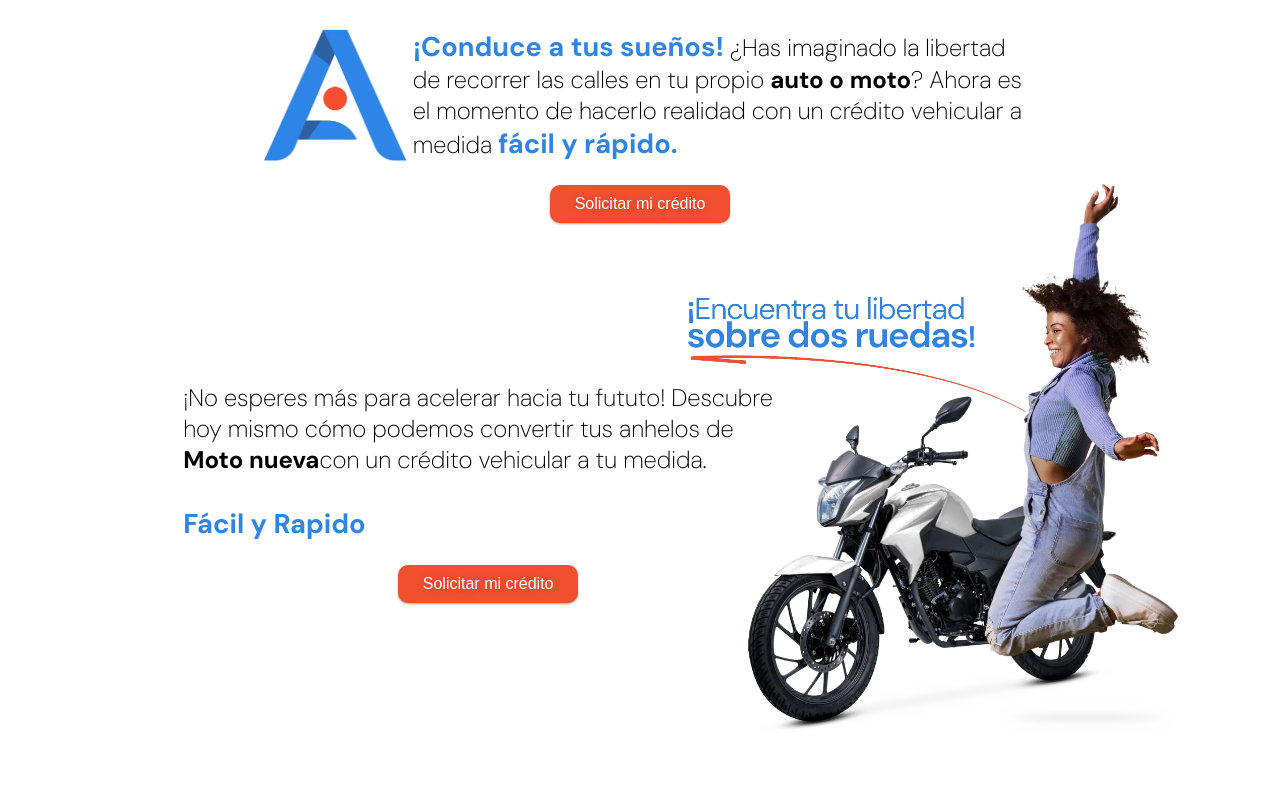
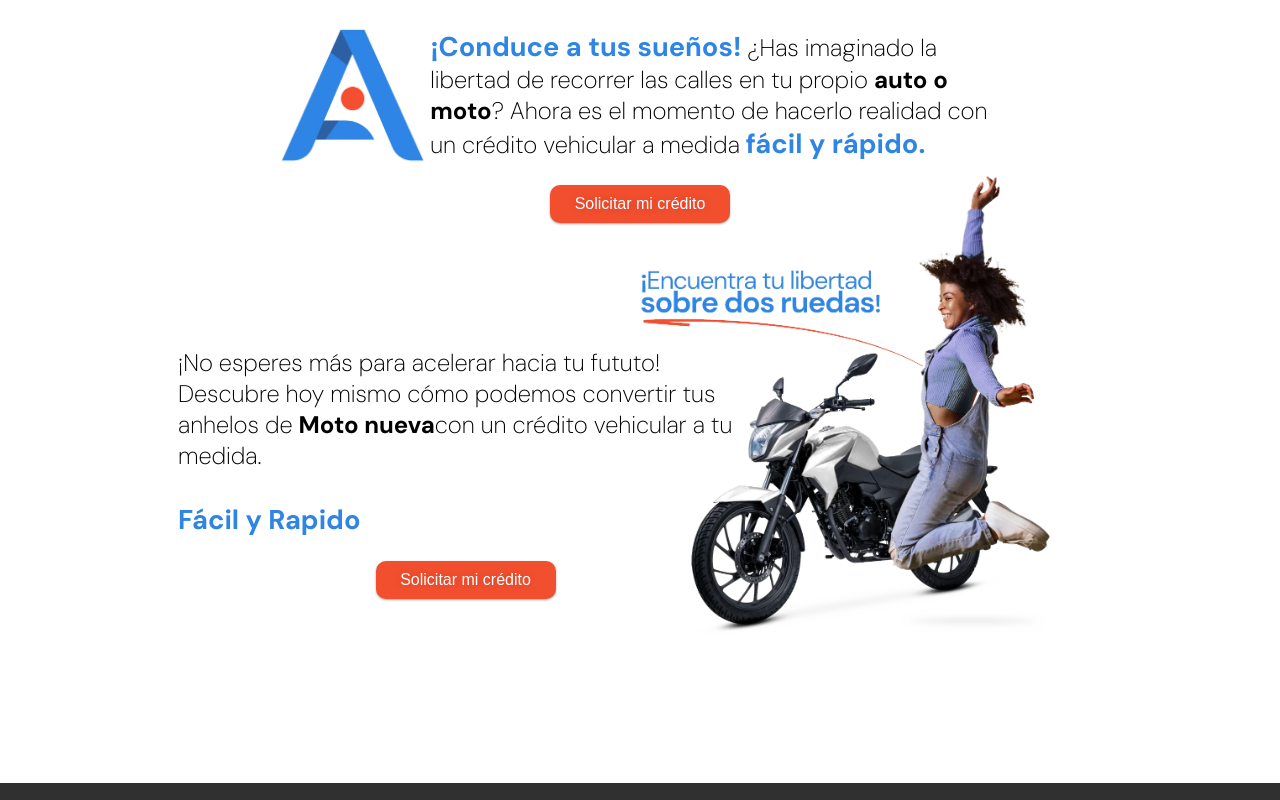
Before and after one commit to ariasf97/Proyectos, a React (Vite) app in the folder React/CrediAutos/: page / in a window 1280 px wide. Shown: the part 600-1400 px from the top of the page. Built offline with nearby package versions, Linux system fonts and the light colour scheme.

Commit message:
Update ConversionMessage.css
correcion de mediaquerys

```diff
--- a/React/CrediAutos/src/assets/styles/ConversionMessage.css
+++ b/React/CrediAutos/src/assets/styles/ConversionMessage.css
@@ -1,7 +1,6 @@
 .ca-conversionMessage{
     display: flex;
     flex-direction: column;
-    /* align-content: center; */
     justify-content: center;
     align-items: center;
 }
@@ -14,7 +13,7 @@
 }
 .ca-conversionMessage-content-2 {
     margin-top: -85px;
-    padding: 0px 0px 0px 180px;
+    padding: 0px 0px 0px 30px;
     display: flex;
     align-items: center;
 }
@@ -29,7 +28,7 @@
     height: 148px;
 }
 .ca-conversionMessage p{
-    width: 610px;
+    width: 575px;
     font-weight: 200;
     font-size: 1.5rem;
 }
@@ -41,8 +40,8 @@
 .ca-conversionMessage-img {
     margin-left: -145px;
     width: auto;
-    height: 600px;
-    margin-bottom: 85px;
+    height: 500px;
+    margin-bottom: 145px;
 }
 
 
@@ -52,12 +51,13 @@
         display: none;
     }
     .ca-conversionMessage p{
+        padding: 10px;
         width: auto;
         font-size: 1.5rem;
     }
     .ca-conversionMessage-content-2 {
         margin-top: 0;
-        padding: 0px 20px 0px 20px;
+        padding: 20px;
         display: flex;
         align-items: center;
         flex-direction: column-reverse;;
@@ -73,7 +73,7 @@
 @media (min-width: 768px) and (max-width: 1023px) {
     .ca-conversionMessage-content-2 {
         margin-top: 0;
-        padding: 0px 20px 0px 20px;
+        padding: 20px;
         display: flex;
         align-items: center;
         flex-direction: column-reverse;;
```
